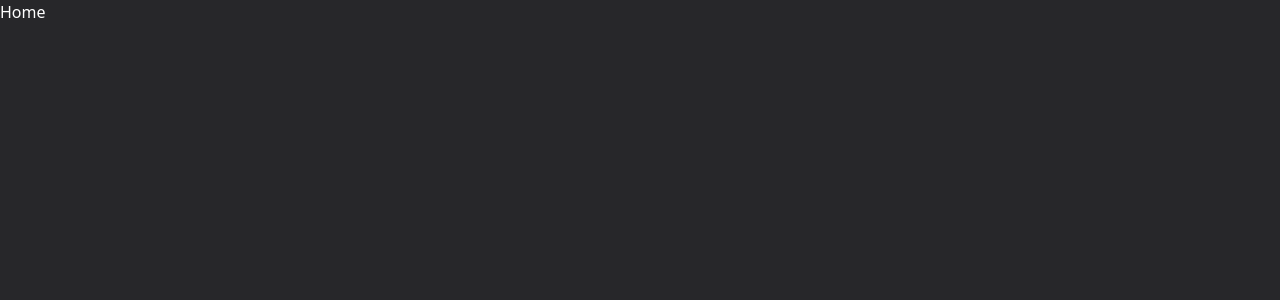
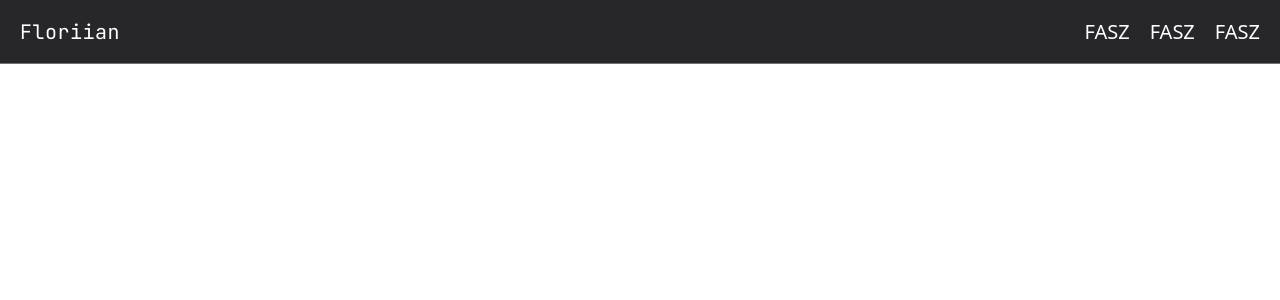
Before and after one commit to Floriian/floriian.github.io, a React (Vite) app: page / in a window 1280 px wide. Shown: the top 300 px of the page. Built offline with nearby package versions, Linux system fonts and the light colour scheme.

Commit message:
basic stack

```diff
--- a/src/components/Layout.tsx
+++ b/src/components/Layout.tsx
@@ -1,10 +1,14 @@
-import React from "react";
-import { Outlet } from "react-router-dom";
+import React from 'react';
+import { Outlet } from 'react-router-dom';
+import Menu from './Menu';
 
 export default function Layout() {
   return (
-    <div className="w-screen h-screen bg-zinc-800 text-white">
-      <Outlet />
+    <div className="h-full w-full bg-zinc-800 text-white">
+      <Menu />
+      <div className="p-5">
+        <Outlet />
+      </div>
     </div>
   );
 }
--- /dev/null
+++ b/src/components/Menu.tsx
@@ -0,0 +1,103 @@
+import React, { useState, type Dispatch, type SetStateAction } from 'react';
+import { RxHamburgerMenu } from 'react-icons/rx';
+import { Link } from 'react-router-dom';
+import { routes } from '../pages';
+import { motion, useMotionValueEvent, useScroll } from 'framer-motion';
+import classNames from 'classnames';
+export default function Menu() {
+  const [open, setOpen] = useState<boolean>(false);
+  const [scrollPos, setScrollPos] = useState<number>(0);
+
+  const { scrollYProgress } = useScroll();
+
+  useMotionValueEvent(scrollYProgress, 'change', (latest) => {
+    if (latest <= 0.1) {
+      setScrollPos(latest);
+    }
+    if (latest > 0.1) {
+      setScrollPos(1);
+    }
+  });
+
+  useMotionValueEvent(scrollYProgress, 'change', (latest) => {
+    console.log(latest);
+  });
+
+  const navClass = classNames({
+    'fixed border-b-[1px] border-zinc-500 bg-zinc-800 ': scrollPos === 1,
+    block: scrollPos != 1,
+  });
+
+  return (
+    <nav
+      className={
+        'flex h-16 w-full items-center justify-between self-center ' + navClass
+      }
+    >
+      <motion.p
+        className={'m-5 font-jetbrains text-xl tracking-wide'}
+        initial={{
+          scale: 0,
+        }}
+        animate={{
+          scale: scrollPos,
+        }}
+        transition={{
+          duration: 0.5,
+        }}
+      >
+        Floriian
+      </motion.p>
+      <ul className="flex w-full list-none justify-end">
+        {[1, 2, 3].map((d, i) => (
+          <li key={i}>
+            <MenuLinks />
+          </li>
+        ))}
+      </ul>
+      <CloseButton
+        open={open}
+        setOpen={setOpen}
+      />
+    </nav>
+  );
+}
+
+function MenuLinks() {
+  return (
+    <>
+      {routes.map((route) => (
+        <Link
+          key={route.path}
+          className="mr-5  hidden text-xl transition-colors duration-150 hover:text-zinc-400 md:block"
+          to={route.path!}
+        >
+          FASZ
+        </Link>
+      ))}
+    </>
+  );
+}
+
+type CloseButtonProps = {
+  open: boolean;
+  setOpen: Dispatch<SetStateAction<boolean>>;
+};
+
+function CloseButton({ open, setOpen }: CloseButtonProps) {
+  const animate = open ? { rotate: 90 } : { rotate: 0 };
+
+  const handleClose = () => {
+    setOpen(!open);
+  };
+
+  return (
+    <motion.button
+      className="m-2 text-2xl md:hidden"
+      onClick={() => handleClose()}
+      animate={animate}
+    >
+      <RxHamburgerMenu />
+    </motion.button>
+  );
+}
```
